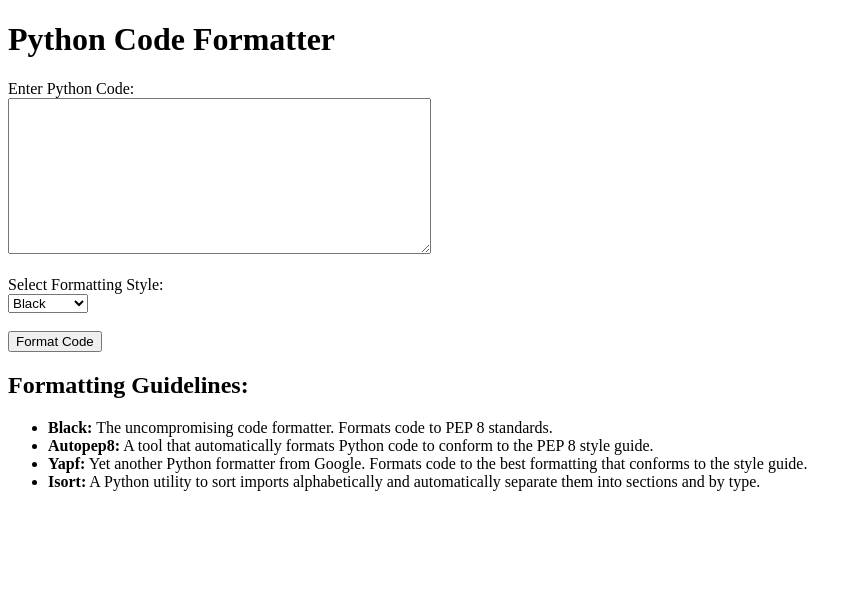
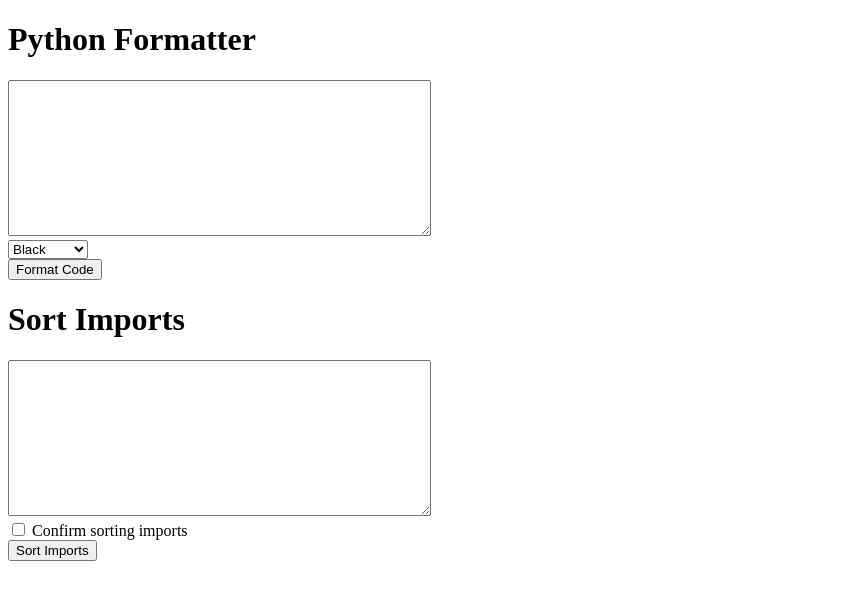
Before and after one commit to QiangyuLi/pythonformatter, a Flask app: page / in a window 1280 px wide. Shown: the top 600 px of the page, without its empty margins (0-862 px from the left). Run offline with Flask 3, Linux system fonts and the light colour scheme.

Commit message:
feat: Add confirmation for sorting imports and update UI for import sorting

```diff
--- a/app.py
+++ b/app.py
@@ -32,6 +32,10 @@
 @app.route('/sort-imports', methods=['POST'])
 def sort_imports():
     code = request.form['code']
+    confirm = request.form.get('confirm')
+
+    if confirm != 'on':
+        return render_template('index.html', sorted_code="Sorting imports not confirmed.")
 
     try:
         sorted_code = subprocess.run(['isort', '--stdout', '-'], input=code.encode(), capture_output=True, check=True).stdout.decode()
--- a/templates/index.html
+++ b/templates/index.html
@@ -2,33 +2,36 @@
 <html lang="en">
 <head>
     <meta charset="UTF-8">
-    <meta name="viewport" content="width=device-width, initial-scale=1.0">
-    <title>Python Code Formatter</title>
+    <title>Python Formatter</title>
 </head>
 <body>
-    <h1>Python Code Formatter</h1>
+    <h1>Python Formatter</h1>
     <form action="/format" method="post">
-        <label for="code">Enter Python Code:</label><br>
-        <textarea id="code" name="code" rows="10" cols="50"></textarea><br><br>
-        <label for="style">Select Formatting Style:</label><br>
-        <select id="style" name="style">
+        <textarea name="code" rows="10" cols="50"></textarea><br>
+        <select name="style">
             <option value="black">Black</option>
             <option value="autopep8">Autopep8</option>
             <option value="yapf">Yapf</option>
             <option value="isort">Isort</option>
-        </select><br><br>
+        </select><br>
         <input type="submit" value="Format Code">
     </form>
+
+    <h1>Sort Imports</h1>
+    <form action="/sort-imports" method="post">
+        <textarea name="code" rows="10" cols="50"></textarea><br>
+        <input type="checkbox" name="confirm"> Confirm sorting imports<br>
+        <input type="submit" value="Sort Imports">
+    </form>
+
     {% if formatted_code %}
-    <h2>Formatted Code:</h2>
-    <pre>{{ formatted_code }}</pre>
+        <h2>Formatted Code</h2>
+        <pre>{{ formatted_code }}</pre>
     {% endif %}
-    <h2>Formatting Guidelines:</h2>
-    <ul>
-        <li><strong>Black:</strong> The uncompromising code formatter. Formats code to PEP 8 standards.</li>
-        <li><strong>Autopep8:</strong> A tool that automatically formats Python code to conform to the PEP 8 style guide.</li>
-        <li><strong>Yapf:</strong> Yet another Python formatter from Google. Formats code to the best formatting that conforms to the style guide.</li>
-        <li><strong>Isort:</strong> A Python utility to sort imports alphabetically and automatically separate them into sections and by type.</li>
-    </ul>
+
+    {% if sorted_code %}
+        <h2>Sorted Imports</h2>
+        <pre>{{ sorted_code }}</pre>
+    {% endif %}
 </body>
 </html>
```
